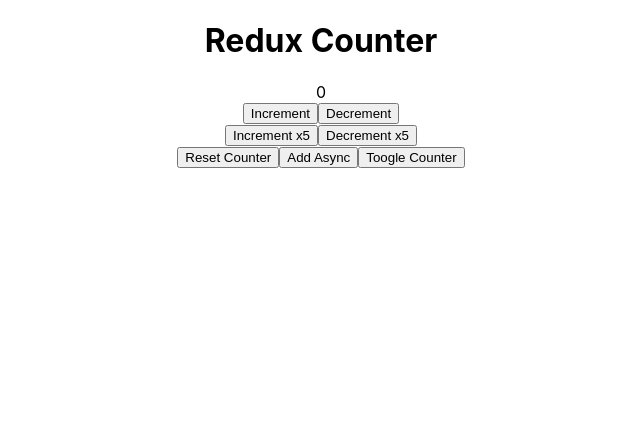
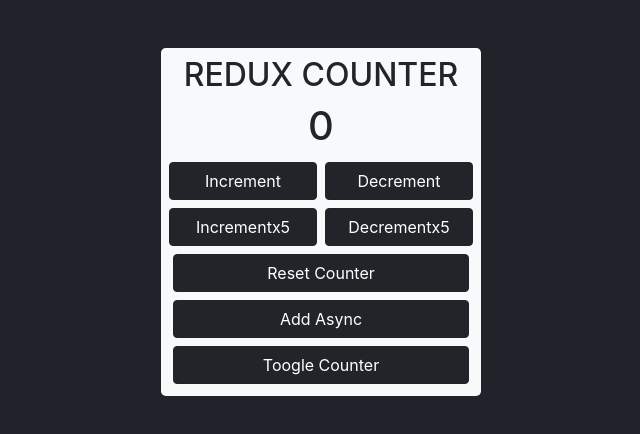
Before and after one commit to AndresXLP/rick-morty-app, a React (Create React App) app: page / in a window 1280 px wide. Shown: the top 434 px of the page, without its empty margins (319-959 px from the left). Built offline with nearby package versions, Linux system fonts and the light colour scheme.

Commit message:
Styling Component

```diff
--- a/package.json
+++ b/package.json
@@ -7,7 +7,9 @@
     "@testing-library/jest-dom": "^5.15.1",
     "@testing-library/react": "^11.2.7",
     "@testing-library/user-event": "^12.8.3",
+    "bootstrap": "^5.1.3",
     "react": "^17.0.2",
+    "react-bootstrap": "^2.0.3",
     "react-dom": "^17.0.2",
     "react-redux": "^7.2.6",
     "react-scripts": "4.0.3",
--- a/src/App.css
+++ b/src/App.css
@@ -1,38 +1,3 @@
 .App {
   text-align: center;
 }
-
-.App-logo {
-  height: 40vmin;
-  pointer-events: none;
-}
-
-@media (prefers-reduced-motion: no-preference) {
-  .App-logo {
-    animation: App-logo-spin infinite 20s linear;
-  }
-}
-
-.App-header {
-  background-color: #282c34;
-  min-height: 100vh;
-  display: flex;
-  flex-direction: column;
-  align-items: center;
-  justify-content: center;
-  font-size: calc(10px + 2vmin);
-  color: white;
-}
-
-.App-link {
-  color: #61dafb;
-}
-
-@keyframes App-logo-spin {
-  from {
-    transform: rotate(0deg);
-  }
-  to {
-    transform: rotate(360deg);
-  }
-}
--- a/src/features/counter/Counter.js
+++ b/src/features/counter/Counter.js
@@ -1,3 +1,4 @@
+import "./counter.css";
 import { useDispatch, useSelector } from "react-redux";
 import { addAsyncAmount } from "./counterActions";
 import {
@@ -15,32 +16,73 @@
   const dispatch = useDispatch();
 
   return (
-    <div className="boxing">
-      <h1>Redux Counter</h1>
-      <div>{show && count}</div>
-      <div>
+    <div className="container w-25 bg-light rounded-3 mt-5 pt-2 pb-2">
+      <div className="d-flex flex-column justify-content-center">
+        <h1 className="fs-2">REDUX COUNTER</h1>
+        <div className="">
+          <h1 className={show ? `trans` : `trans text-light`}>{count}</h1>
+        </div>
+        <div className="justify-content-center row btn-group-justified">
+          <div className="d-flex justify-content-center">
             <button
               data-testid="incrementButton"
+              disabled={!show ? true : false}
+              className="btn btn-dark m-1 col-6"
               onClick={() => dispatch(increment())}
             >
               Increment
             </button>
             <button
+              disabled={!show ? true : false}
               data-testid="decrementButton"
+              className="btn btn-dark m-1 col-6"
               onClick={() => dispatch(decrement())}
             >
               Decrement
             </button>
           </div>
-      <div>
-        <button onClick={() => dispatch(increment(5))}>Increment x5</button>
-        <button onClick={() => dispatch(decrement(5))}>Decrement x5</button>
+          <div className="d-flex justify-content-center">
+            <button
+              disabled={!show ? true : false}
+              className="btn btn-dark m-1 col-6"
+              onClick={() => dispatch(increment(5))}
+              data-testid="incrementx5"
+            >
+              Incrementx5
+            </button>
+            <button
+              disabled={!show ? true : false}
+              className="btn btn-dark m-1 col-6"
+              onClick={() => dispatch(decrement(5))}
+            >
+              Decrementx5
+            </button>
           </div>
-      <button data-testid="resetButton" onClick={() => dispatch(reset())}>
+          <div className="justify-content-center row btn-group-justified">
+            <button
+              data-testid="resetButton"
+              disabled={!show ? true : false}
+              className="btn btn-dark m-1"
+              onClick={() => dispatch(reset())}
+            >
               Reset Counter
             </button>
-      <button onClick={() => dispatch(addAsyncAmount())}>Add Async</button>
-      <button onClick={() => dispatch(toggle())}>Toogle Counter</button>
+            <button
+              disabled={!show ? true : false}
+              className="btn btn-dark m-1 asyncButton"
+              onClick={() => dispatch(addAsyncAmount())}
+            >
+              Add Async
+            </button>
+            <button
+              className="btn btn-dark m-1"
+              onClick={() => dispatch(toggle())}
+            >
+              Toogle Counter
+            </button>
+          </div>
+        </div>
+      </div>
     </div>
   );
 };
--- /dev/null
+++ b/src/features/counter/counter.css
@@ -0,0 +1,27 @@
+.trans {
+  transition: 0.5s linear;
+}
+
+.asyncButton {
+  composes: button;
+  position: relative;
+}
+
+.asyncButton:after {
+  content: "";
+  background-color: rgba(255, 255, 255, 0.15);
+  display: block;
+  position: absolute;
+  width: 100%;
+  height: 100%;
+  left: 0;
+  top: 0;
+  opacity: 0;
+  transition: width 1.5s linear, opacity 3s;
+}
+
+.asyncButton:active:after {
+  width: 0%;
+  opacity: 1;
+  transition: 0s;
+}
--- a/src/features/counter/counterActions.js
+++ b/src/features/counter/counterActions.js
@@ -3,7 +3,7 @@
 
 export const addAsyncAmount = (value) => {
   return async (dispatch) => {
-    const amount = await fetchCount(value);
+    await fetchCount(value);
     dispatch(incrementAsync());
   };
 };
--- a/src/index.css
+++ b/src/index.css
@@ -1,13 +1,14 @@
 body {
+  background-color: #20232a;
   margin: 0;
-  font-family: -apple-system, BlinkMacSystemFont, 'Segoe UI', 'Roboto', 'Oxygen',
-    'Ubuntu', 'Cantarell', 'Fira Sans', 'Droid Sans', 'Helvetica Neue',
+  font-family: -apple-system, BlinkMacSystemFont, "Segoe UI", "Roboto", "Oxygen",
+    "Ubuntu", "Cantarell", "Fira Sans", "Droid Sans", "Helvetica Neue",
     sans-serif;
   -webkit-font-smoothing: antialiased;
   -moz-osx-font-smoothing: grayscale;
 }
 
 code {
-  font-family: source-code-pro, Menlo, Monaco, Consolas, 'Courier New',
+  font-family: source-code-pro, Menlo, Monaco, Consolas, "Courier New",
     monospace;
 }
--- a/src/index.js
+++ b/src/index.js
@@ -1,7 +1,7 @@
 import React from "react";
 import ReactDOM from "react-dom";
 import { Provider } from "react-redux";
-
+import "bootstrap/dist/css/bootstrap.min.css";
 import "./index.css";
 
 import reportWebVitals from "./reportWebVitals";
```
Also changed, not shown: 2 other files (tests, documents, lock files or other folders). Lines whose indentation alone changed are shown as unchanged.
